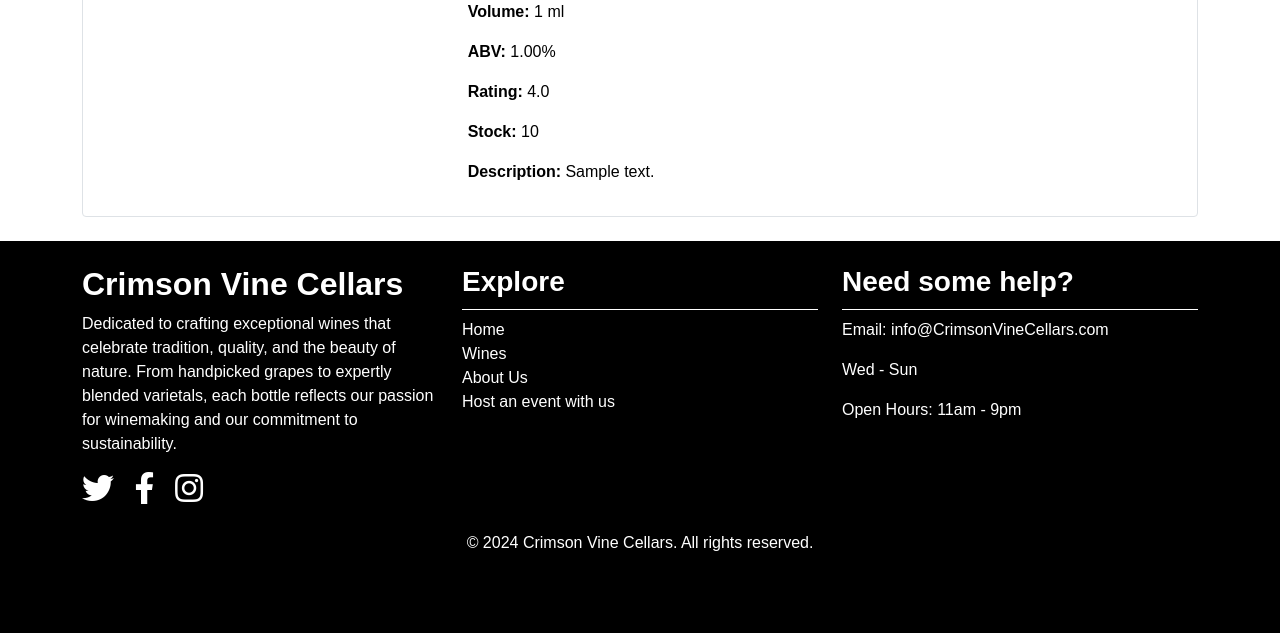
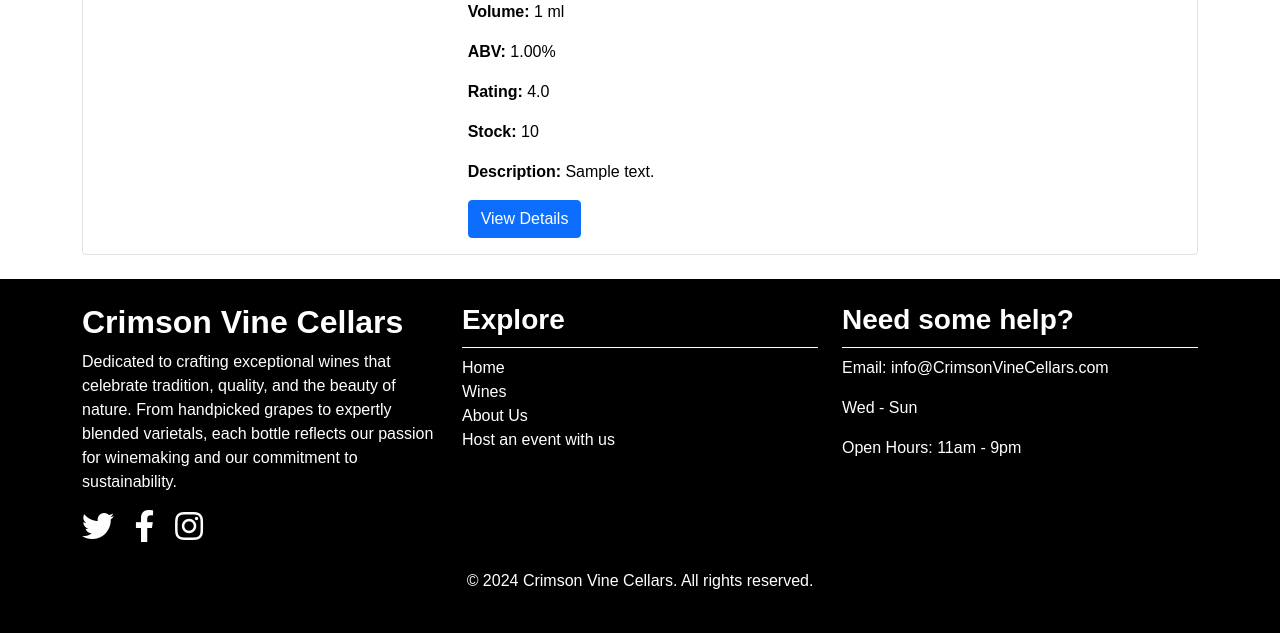
Before and after one commit to jordie-13/Crimson_Vine_Cellars, a Django app: page /products/ in a window 1280 px wide. Shown: the part 343-976 px from the top of the page. Before the commit the page ends 894 px from the top, so only its background shows below. Run offline with Django 5.2, Linux system fonts and the light colour scheme; tables that the repository leaves empty hold one stand-in row (values such as "Sample post"); some libraries are stand-ins or nearby versions.

Commit message:
Add buttons to link product list to details templates

```diff
--- a/products/templates/product_list.html
+++ b/products/templates/product_list.html
@@ -34,6 +34,7 @@
                                         <p><strong>Rating:</strong> {{ wine.rating }}</p>
                                         <p><strong>Stock:</strong> {{ wine.stock }}</p>
                                         <p><strong>Description:</strong> {{ wine.description|slice:":100" }}{% if wine.description|length > 100 %}...{% endif %}</p>
+                                        <a href="{% url 'product_detail' wine_id=wine.id %}" class="btn btn-primary">View Details</a>
                                     </div>
                                 </div>
                             </li>
--- a/templates/base.html
+++ b/templates/base.html
@@ -1,7 +1,8 @@
 {% load static %}
 
 {% url 'home' as home_url %}
-{% url 'product_list' as products_url %}
+{% url 'product_list' as product_list_url %}
+{% url 'product_details' as product_details_url %}
 
 <!DOCTYPE html>
 <html lang="en">
@@ -47,7 +48,7 @@
                 <hr>
                 <ul class="navbar-nav mx-auto navbar-nav-center">
                     <li class="nav-item">
-                        <a class="nav-link {% if request.path == products_url %}active{% endif %}" href="{{ products_url }}">All Wines</a>
+                        <a class="nav-link {% if request.path == product_list_url %}active{% endif %}" href="{{ product_list_url }}">All Wines</a>
                     </li>
                     <li class="nav-item">
                         <a class="nav-link {% if request.path == home_url %}active{% endif %}" href="{{ home_url }}">Our Story</a>
```
